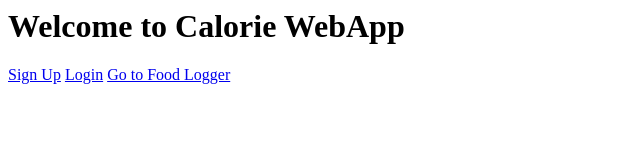
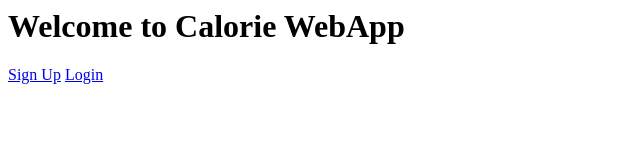
Before and after one commit to niyiesh/calorie-webapp, a plain HTML site: page index.html in a window 1280 px wide. Shown: the whole page, without its empty margins (0-640 px from the left). Drawn offline with Linux system fonts and the light colour scheme.

Commit message:
Update index.html

```diff
--- a/index.html
+++ b/index.html
@@ -1,4 +1,3 @@
 <h1>Welcome to Calorie WebApp</h1>
 <a href="signup.html">Sign Up</a>
 <a href="login.html">Login</a>
-<a href="food-logger.html">Go to Food Logger</a>
```
